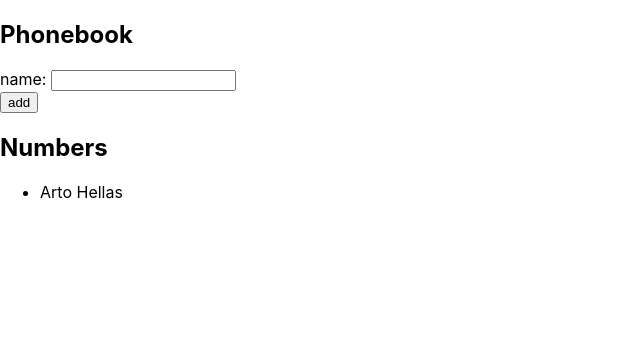
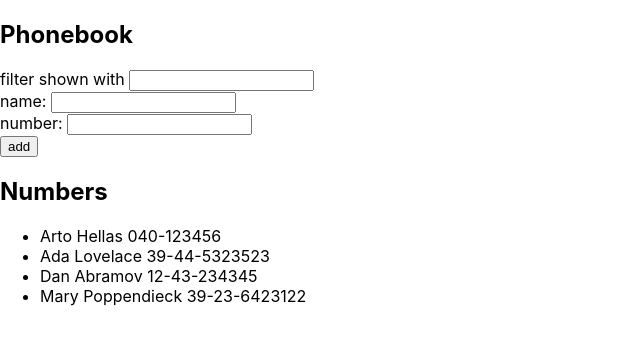
Before and after one commit to zeinamagdy/Full-Stack-Open-2019, a React (Create React App) app in the folder part2/phonebook/: page / in a window 1280 px wide. Shown: the top 344 px of the page, without its empty margins (0-640 px from the left). Built offline with nearby package versions, Linux system fonts and the light colour scheme.

Commit message:
part2:Step2&3&4&5

```diff
--- a/part2/phonebook/src/App.css
+++ b/part2/phonebook/src/App.css
@@ -2,7 +2,7 @@
   text-align: center;
 }
 
-.App-logo {
+/* .App-logo {
   height: 40vmin;
 }
 
@@ -19,4 +19,4 @@
 
 .App-link {
   color: #09d3ac;
-}
+} */
--- a/part2/phonebook/src/App.js
+++ b/part2/phonebook/src/App.js
@@ -1,42 +1,68 @@
-import React, { useState } from 'react'
+import React, { useState } from 'react';
+import Filter from './Components/Filter';
+import Persons from './Components/Persons';
+import PersonForm from './Components/PersonForm ';
 
 const App = () => {
   const [persons, setPersons] = useState([
-    { name: 'Arto Hellas' }
-  ])
+    { name: 'Arto Hellas', number: '040-123456' },
+    { name: 'Ada Lovelace', number: '39-44-5323523' },
+    { name: 'Dan Abramov', number: '12-43-234345' },
+    { name: 'Mary Poppendieck', number: '39-23-6423122' }
+  ]);
+  const [result, setResult] = useState(persons);
   const [newName, setNewName] = useState('');
+  const [newNumber, setNewNumber] = useState('');
+
+
   const handelNewName = (event) => {
     setNewName(event.target.value)
   }
+  const handelNewNumber = (event) => {
+    setNewNumber(event.target.value);
+  }
+  const handelSearch = (event) => {
+    let searchKeyword = event.target.value.toLowerCase();
+    if (searchKeyword.length > 0) {
+      setResult(persons.filter((person) => person.name.toLowerCase().includes(searchKeyword)));
+    } else {
+      setResult(persons);
+    }
+  }
+
   const addName = (event) => {
     event.preventDefault();
-    if(newName.length === 0){
+    if (newName.length === 0 || newNumber.length === 0) {
       return;
     }
-    const nameObject = {
-      name: newName
+    if (persons.find((person) => person.name === newName) === undefined) {
+      const personObject = {
+        name: newName,
+        number: newNumber
+      }
+      const newlist = persons.concat(personObject)
+      setPersons(newlist);
+      setResult(newlist);
+      setNewName('');
+      setNewNumber('');
+    } else {
+      alert(`${newName} is already added to phoneBook`);
     }
-    setPersons(persons.concat(nameObject));
-    setNewName('');
   }
-  const rows = () =>
-      persons.map((person) => <li key = {person.name}>{person.name}</li>)
-
 
   return (
     <div>
       <h2>Phonebook</h2>
-      <form>
-        <div>
-          name: <input type = 'text' onChange = {handelNewName} value = {newName} />
-        </div>
-        <div>
-          <button type = "submit" onClick = {addName}>add</button>
-        </div>
-      </form>
+      <Filter onSearch={handelSearch} />
+      <PersonForm
+        newName={newName}
+        newNumber={newNumber}
+        onChangeName={handelNewName}
+        onChangeNumber={handelNewNumber}
+        OnNameAdded={addName} />
       <h2>Numbers</h2>
       <ul>
-        {rows()}
+        <Persons persons={result} />
       </ul>
     </div>
   )
--- /dev/null
+++ b/part2/phonebook/src/Components/Filter.js
@@ -0,0 +1,11 @@
+import React from 'react'
+
+const Filter = (props) => {
+
+    return (
+        <div>
+            filter shown with <input type='text' onChange={props.onSearch} />
+        </div>
+    )
+}
+export default Filter
--- /dev/null
+++ b/part2/phonebook/src/Components/PersonForm .js
@@ -0,0 +1,18 @@
+import React from 'react';
+
+const PersonForm = (props) => {
+    return (
+        <form>
+            <div>
+                name: <input type='text' onChange={props.onChangeName} value={props.newName} />
+            </div>
+            <div>
+                number: <input type='text' onChange={props.onChangeNumber} value={props.newNumber} />
+            </div>
+            <div>
+                <button type="submit" onClick={props.OnNameAdded}>add</button>
+            </div>
+        </form>
+    )
+}
+export default PersonForm
--- /dev/null
+++ b/part2/phonebook/src/Components/Persons.js
@@ -0,0 +1,9 @@
+import React from 'react';
+
+const Persons = ({ persons }) => {
+    return persons.map((person) =>
+        <li key={person.name}>
+            {person.name} {person.number}
+        </li>)
+}
+export default Persons
```
